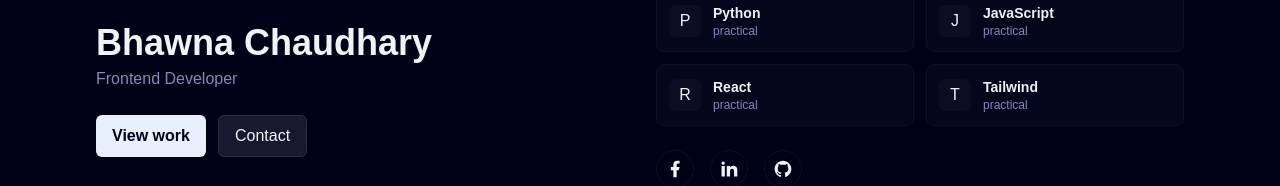
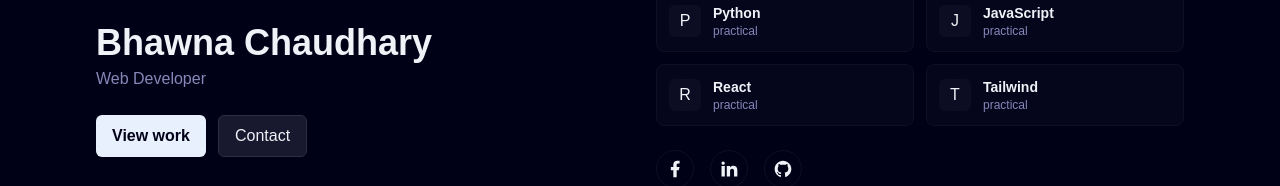
Before and after one commit to shiba-murmu/project-public-portfolio-website, a React (Vite) app: page / in a window 1280 px wide. Shown: the part 538-724 px from the top of the page. Built offline with nearby package versions, Linux system fonts and the light colour scheme; a web font is replaced by a local one.

Commit message:
Email text size increase.

```diff
--- a/src/components/footer/Footer.jsx
+++ b/src/components/footer/Footer.jsx
@@ -18,7 +18,7 @@ function scrollToSection(id) {
 export default function Footer() {
     const [copied, setCopied] = useState(false);
 
-    const email = "shibamurmu001@gmail.com";
+    const email = "bhawnachodhary003@gmail.com";
 
     const handleCopyEmail = async () => {
         try {
@@ -66,7 +66,7 @@ export default function Footer() {
                             </button>
 
                             <a
-                                className="md:hidden inline-flex items-center gap-3 px-6 py-2 rounded-full border border-(--exception-button-border) bg-(--exception-button-background) hover:bg-(--bg-color) focus:outline-none focus:ring-2 focus:ring-(--exception-button-border)"
+                                className="md:hidden inline-flex items-center gap-3 px-6 py-2 rounded-full border border-(--exception-button-border) bg-(--exception-button-background) hover:bg-(--bg-color) focus:outline-none focus:ring-2 focus:ring-(--exception-button-border) text-sm"
                                 href={`mailto:${email}?subject=Hello&body=I%20want%20to%20hire%20you`}
                                 aria-label="Send email"
                             >
--- a/src/pages/profile/Profile.jsx
+++ b/src/pages/profile/Profile.jsx
@@ -9,7 +9,7 @@ export default function Profile() {
     useEffect(() => {
         setName('Bhawna')
         setLastName('Chaudhary')
-        setProfession('Frontend Developer')
+        setProfession('Web Developer')
     }, [])
 
     function scrollToSection(id) {
```
